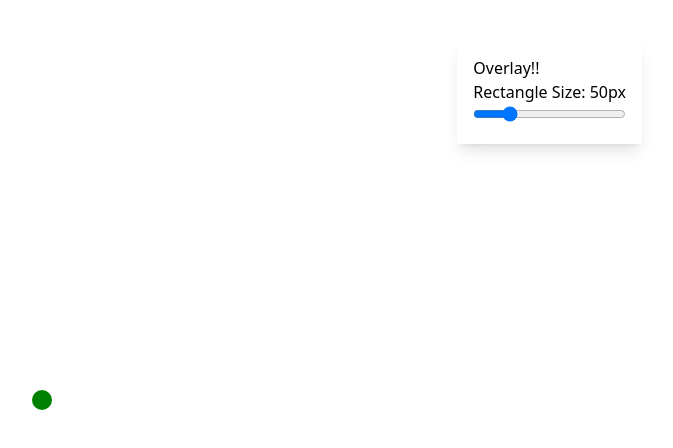
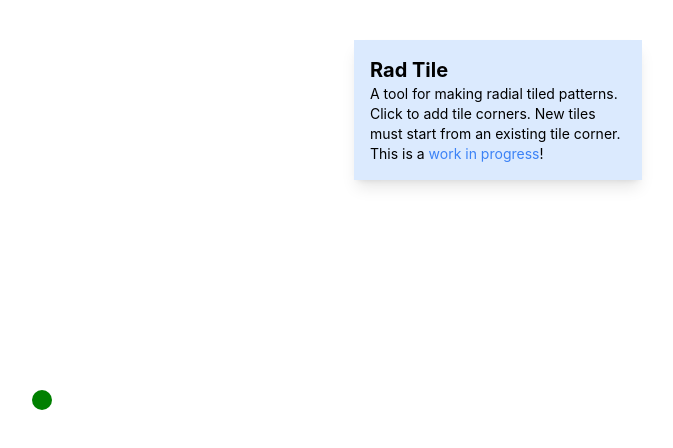
Before and after one commit to flatpickles/rad-tile, a React (Vite) app: page / in a window 1280 px wide. Shown: the top 448 px of the page, without its empty margins (598-1271 px from the left). Built offline with nearby package versions, Linux system fonts and the light colour scheme.

Commit message:
Overlay cleanup

```diff
--- a/src/App.tsx
+++ b/src/App.tsx
@@ -1,14 +1,12 @@
-import React, { useState } from 'react';
+import React from 'react';
 import Canvas from './Canvas';
 import Overlay from './Overlay';
 
 const App: React.FC = () => {
-    const [rectSize, setRectSize] = useState(50);
-
     return (
         <div className="relative h-screen w-screen">
             <Canvas />
-            <Overlay rectSize={rectSize} setRectSize={setRectSize} />
+            <Overlay />
         </div>
     );
 };
--- a/src/Overlay.tsx
+++ b/src/Overlay.tsx
@@ -1,23 +1,21 @@
 import React from 'react';
 
-interface OverlayProps {
-    rectSize: number;
-    setRectSize: (size: number) => void;
-}
-
-const Overlay: React.FC<OverlayProps> = ({ rectSize, setRectSize }) => {
+const Overlay: React.FC = () => {
     return (
-        <div className="absolute top-10 right-10 p-4 shadow-lg">
-            Overlay!!
-            <p>Rectangle Size: {rectSize}px</p>
-            <input
-                type="range"
-                min="10"
-                max="200"
-                value={rectSize}
-                onChange={(e) => setRectSize(parseInt(e.target.value, 10))}
-                className="w-full"
-            />
+        <div className="absolute top-10 right-10 p-4 shadow-lg max-w-72 bg-blue-100">
+            <h2 className="text-xl font-bold">Rad Tile</h2>
+            <p className="text-sm">
+                A tool for making radial tiled patterns. Click to add tile
+                corners. New tiles must start from an existing tile corner. This
+                is a{' '}
+                <a
+                    className="text-blue-500 hover:underline"
+                    href="https://github.com/flatpickles/rad-tile"
+                >
+                    work in progress
+                </a>
+                !
+            </p>
         </div>
     );
 };
--- a/src/index.css
+++ b/src/index.css
@@ -2,71 +2,8 @@
 @tailwind components;
 @tailwind utilities;
 
-/* :root {
+:root {
     font-family: Inter, system-ui, Avenir, Helvetica, Arial, sans-serif;
     line-height: 1.5;
     font-weight: 400;
-
-    color-scheme: light dark;
-    color: rgba(255, 255, 255, 0.87);
-    background-color: #242424;
-
-    font-synthesis: none;
-    text-rendering: optimizeLegibility;
-    -webkit-font-smoothing: antialiased;
-    -moz-osx-font-smoothing: grayscale;
 }
-
-a {
-    font-weight: 500;
-    color: #646cff;
-    text-decoration: inherit;
-}
-a:hover {
-    color: #535bf2;
-}
-
-body {
-    margin: 0;
-    display: flex;
-    place-items: center;
-    min-width: 320px;
-    min-height: 100vh;
-}
-
-h1 {
-    font-size: 3.2em;
-    line-height: 1.1;
-}
-
-button {
-    border-radius: 8px;
-    border: 1px solid transparent;
-    padding: 0.6em 1.2em;
-    font-size: 1em;
-    font-weight: 500;
-    font-family: inherit;
-    background-color: #1a1a1a;
-    cursor: pointer;
-    transition: border-color 0.25s;
-}
-button:hover {
-    border-color: #646cff;
-}
-button:focus,
-button:focus-visible {
-    outline: 4px auto -webkit-focus-ring-color;
-}
-
-@media (prefers-color-scheme: light) {
-    :root {
-        color: #213547;
-        background-color: #ffffff;
-    }
-    a:hover {
-        color: #747bff;
-    }
-    button {
-        background-color: #f9f9f9;
-    }
-} */
```
Also changed, not shown: 1 other file (tests, documents, lock files or other folders).
